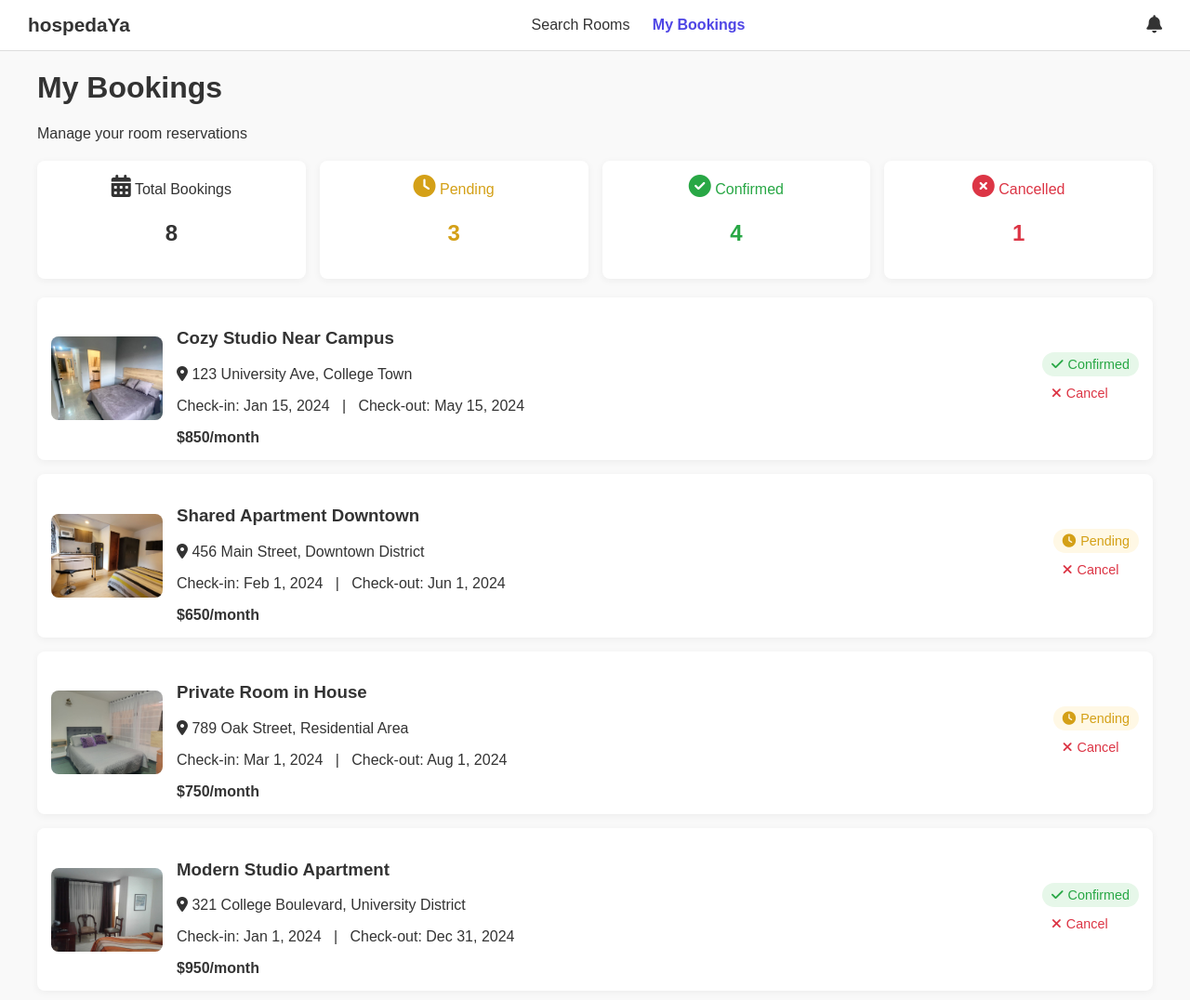
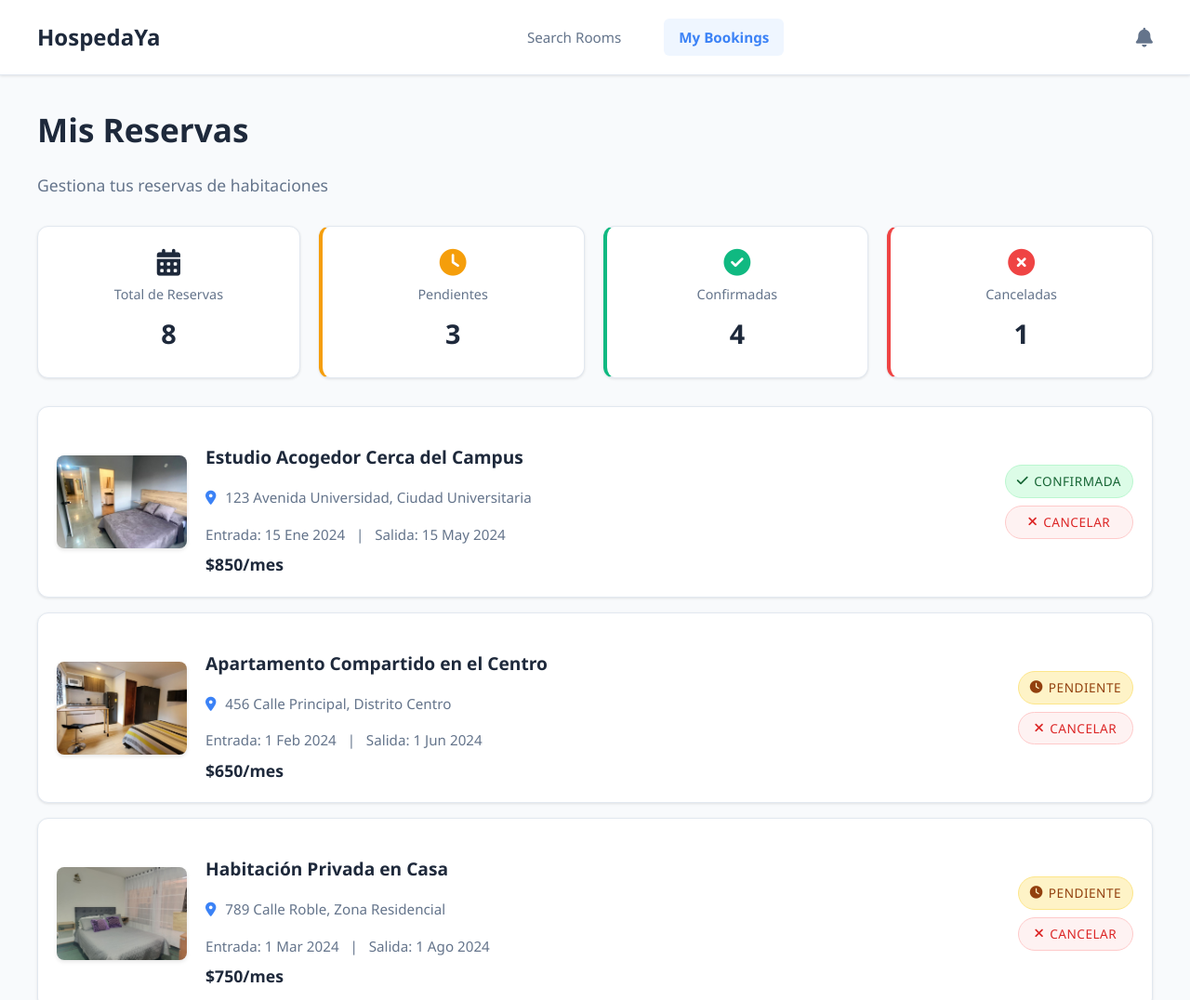
Before and after one commit to JuanVelezDev/Hospeda, a website built with Vite: page Frontend/pages/student-booking/student_booking.html in a window 1280 px wide. Shown: the top 1076 px of the page at 93% size. Built offline with nearby package versions, Linux system fonts and the light colour scheme.

```diff
--- a/Frontend/pages/student-booking/student_booking.css
+++ b/Frontend/pages/student-booking/student_booking.css
@@ -1,160 +1,291 @@
 body {
-    font-family: Arial, sans-serif;
+    font-family: 'Segoe UI', Tahoma, Geneva, Verdana, sans-serif;
     margin: 0;
-    background: #f9f9f9;
-    color: #333;
+    background: #f8fafc;
+    color: #1e293b;
+    line-height: 1.6;
 }
 
 .header {
     display: flex;
     justify-content: space-between;
     align-items: center;
-    padding: 15px 30px;
-    background: #fff;
-    border-bottom: 1px solid #ddd;
+    padding: 20px 40px;
+    background: #ffffff;
+    border-bottom: 1px solid #e2e8f0;
+    box-shadow: 0 1px 3px rgba(0,0,0,0.1);
 }
 
 .header .logo {
-    font-weight: bold;
-    font-size: 1.3rem;
+    font-weight: 700;
+    font-size: 1.5rem;
+    color: #1e293b;
+    font-family: 'Segoe UI', Tahoma, Geneva, Verdana, sans-serif;
+}
+
+.header nav {
+    display: flex;
+    gap: 30px;
 }
 
 .header nav a {
-    margin: 0 10px;
     text-decoration: none;
-    color: #333;
+    color: #64748b;
+    font-weight: 500;
+    font-size: 0.95rem;
+    padding: 8px 16px;
+    border-radius: 6px;
+    transition: all 0.2s ease;
 }
 
 .header nav a.active {
-    font-weight: bold;
-    color: #4F46E5;
+    font-weight: 600;
+    color: #3b82f6;
+    background: #eff6ff;
 }
-.header a:hover{
-    font-weight: bold;
-    color: #4F46E5;
+
+.header nav a:hover {
+    color: #3b82f6;
+    background: #f1f5f9;
+}
+
+.header .icon {
+    font-size: 1.3rem;
+    color: #64748b;
     cursor: pointer;
-}
-.header .icon {
-    font-size: 1.2rem;
 }
 
 .container {
     max-width: 1200px;
-    margin: 20px auto;
-    padding: 0 15px;
+    margin: 30px auto;
+    padding: 0 20px;
+}
+
+.container h1 {
+    font-size: 2.2rem;
+    font-weight: 700;
+    color: #1e293b;
+    margin-bottom: 8px;
+    font-family: 'Segoe UI', Tahoma, Geneva, Verdana, sans-serif;
+}
+
+.container p {
+    font-size: 1.1rem;
+    color: #64748b;
+    margin-bottom: 30px;
+    font-weight: 400;
 }
 
 .stats {
     display: flex;
-    gap: 15px;
-    margin: 20px 0;
+    gap: 20px;
+    margin: 30px 0;
 }
 
 .stat-card {
-    background: #fff;
-    padding: 15px;
-    border-radius: 8px;
+    background: #ffffff;
+    padding: 24px 20px;
+    border-radius: 12px;
     flex: 1;
     text-align: center;
-    box-shadow: 0 2px 8px rgba(0,0,0,0.05);
+    box-shadow: 0 1px 3px rgba(0,0,0,0.1);
+    border: 1px solid #e2e8f0;
+    transition: transform 0.2s ease;
+}
+
+.stat-card:hover {
+    transform: translateY(-2px);
+    box-shadow: 0 4px 12px rgba(0,0,0,0.15);
 }
 
 .stat-card i {
-    font-size: 1.5rem;
-    margin-bottom: 5px;
+    font-size: 1.8rem;
+    margin-bottom: 8px;
+    display: block;
 }
 
-.stat-card.yellow { color: #d4a017; }
-.stat-card.green { color: #28a745; }
-.stat-card.red { color: #dc3545; }
+.stat-card span {
+    font-size: 0.9rem;
+    color: #64748b;
+    font-weight: 500;
+    display: block;
+    margin-bottom: 8px;
+}
+
+.stat-card h2 {
+    font-size: 1.8rem;
+    font-weight: 700;
+    color: #1e293b;
+    margin: 0;
+}
+
+.stat-card.yellow {
+    color: #f59e0b;
+    border-left: 4px solid #f59e0b;
+}
+
+.stat-card.green {
+    color: #10b981;
+    border-left: 4px solid #10b981;
+}
+
+.stat-card.red {
+    color: #ef4444;
+    border-left: 4px solid #ef4444;
+}
 
 .bookings {
     display: flex;
     flex-direction: column;
-    gap: 15px;
+    gap: 16px;
+    margin-top: 30px;
 }
 
 .booking-card {
-    background: #fff;
+    background: #ffffff;
     display: flex;
     align-items: center;
-    padding: 15px;
-    border-radius: 8px;
-    box-shadow: 0 2px 8px rgba(0,0,0,0.05);
-    gap: 15px;
+    padding: 20px;
+    border-radius: 12px;
+    box-shadow: 0 1px 3px rgba(0,0,0,0.1);
+    gap: 20px;
+    border: 1px solid #e2e8f0;
+    transition: all 0.2s ease;
 }
-.booking-card:hover{
-  background: #f1f1f1;
-    box-shadow: 2px 2px 8px rgba(0,0,0,0.05);
-  cursor : pointer;
+
+.booking-card:hover {
+    background: #f8fafc;
+    box-shadow: 0 4px 12px rgba(0,0,0,0.15);
+    transform: translateY(-1px);
 }
+
 .booking-card img {
-    width: 120px;
-    height: 90px;
+    width: 140px;
+    height: 100px;
     border-radius: 8px;
     object-fit: cover;
+    box-shadow: 0 2px 4px rgba(0,0,0,0.1);
 }
 
 .booking-card .info {
     flex: 1;
 }
 
+.booking-card .info h3 {
+    font-size: 1.2rem;
+    font-weight: 600;
+    color: #1e293b;
+    margin-bottom: 8px;
+    font-family: 'Segoe UI', Tahoma, Geneva, Verdana, sans-serif;
+}
+
+.booking-card .info p {
+    font-size: 0.95rem;
+    color: #64748b;
+    margin-bottom: 6px;
+    font-weight: 400;
+}
+
+.booking-card .info p i {
+    color: #3b82f6;
+    margin-right: 6px;
+}
+
+.booking-card .info strong {
+    font-size: 1.1rem;
+    font-weight: 600;
+    color: #1e293b;
+}
+
 .booking-card .status {
     display: flex;
     flex-direction: column;
-    gap: 5px;
+    gap: 8px;
     text-align: right;
+    min-width: 120px;
 }
 
 .booking-card .status span {
-    font-size: 0.9rem;
-    padding: 5px 10px;
+    font-size: 0.85rem;
+    padding: 6px 12px;
     border-radius: 20px;
     display: inline-flex;
     align-items: center;
-    gap: 5px;
+    justify-content: center;
+    gap: 6px;
+    font-weight: 500;
+    text-transform: uppercase;
+    letter-spacing: 0.5px;
 }
 
 .confirmed {
-    background: #e6f7e9;
-    color: #28a745;
+    background: #dcfce7;
+    color: #166534;
+    border: 1px solid #bbf7d0;
 }
 
 .pending {
-    background: #fff8e5;
-    color: #d4a017;
+    background: #fef3c7;
+    color: #92400e;
+    border: 1px solid #fde68a;
 }
 
 .cancel {
-    color: #dc3545;
+    color: #dc2626;
     text-decoration: none;
-    font-weight: normal;
+    font-weight: 500;
+    background: #fef2f2;
+    border: 1px solid #fecaca;
+    transition: all 0.2s ease;
 }
-.cancel:hover{
+
+.cancel:hover {
     color: #ffffff;
-    background-color: #ff4759;
-    font-weight: bold;
+    background-color: #dc2626;
+    border-color: #dc2626;
+    font-weight: 600;
     cursor: pointer;
 }
+
 @media screen and (max-width: 768px) {
+    .header {
+        padding: 15px 20px;
+    }
+
+    .header nav {
+        gap: 15px;
+    }
+
+    .container {
+        padding: 0 15px;
+        margin: 20px auto;
+    }
+
+    .container h1 {
+        font-size: 1.8rem;
+    }
+
     .stats {
         flex-direction: column;
+        gap: 15px;
     }
 
     .booking-card {
         flex-direction: column;
         align-items: flex-start;
         text-align: left;
+        gap: 15px;
     }
 
     .booking-card img {
         width: 100%;
-        height: auto;
+        height: 200px;
     }
 
-    .status {
+    .booking-card .status {
         flex-direction: row;
         justify-content: space-between;
         width: 100%;
+        min-width: auto;
     }
 }
--- a/Frontend/pages/student-booking/student_booking.html
+++ b/Frontend/pages/student-booking/student_booking.html
@@ -3,15 +3,15 @@
 <head>
     <meta charset="UTF-8">
     <meta name="viewport" content="width=device-width, initial-scale=1.0">
-    <title>My Bookings</title>
+    <title>Mis Reservas</title>
     <link rel="stylesheet" href="student_booking.css">
     <link rel="stylesheet" href="https://cdnjs.cloudflare.com/ajax/libs/font-awesome/6.5.0/css/all.min.css">
 </head>
 <body>
     <header class="header">
-        <div class="logo">hospedaYa</div>
+        <div class="logo">HospedaYa</div>
         <nav>
-            <a href="#">Search Rooms</a>
+            <a href="../students-serch/student.html">Search Rooms</a>
             <a href="#" class="active">My Bookings</a>
         </nav>
         <div class="icon">
@@ -20,86 +20,86 @@
     </header>
 
     <main class="container">
-        <h1>My Bookings</h1>
-        <p>Manage your room reservations</p>
+        <h1>Mis Reservas</h1>
+        <p>Gestiona tus reservas de habitaciones</p>
 
         <section class="stats">
             <div class="stat-card">
                 <i class="fas fa-calendar-alt"></i>
-                <span>Total Bookings</span>
+                <span>Total de Reservas</span>
                 <h2>8</h2>
             </div>
             <div class="stat-card yellow">
                 <i class="fas fa-clock"></i>
-                <span>Pending</span>
+                <span>Pendientes</span>
                 <h2>3</h2>
             </div>
             <div class="stat-card green">
                 <i class="fas fa-check-circle"></i>
-                <span>Confirmed</span>
+                <span>Confirmadas</span>
                 <h2>4</h2>
             </div>
             <div class="stat-card red">
                 <i class="fas fa-times-circle"></i>
-                <span>Cancelled</span>
+                <span>Canceladas</span>
                 <h2>1</h2>
             </div>
         </section>
 
         <section class="bookings">
             <div class="booking-card">
-                <img src="../images/student_booking/th.outside1888x823.66ff5f853b76a_infocdn__gal6ipz2hcmkjrdzevxcqoxwykogsy4s0ddyheyljpg.jpg" alt="Room">
+                <img src="../images/student_booking/th.outside1888x823.66ff5f853b76a_infocdn__gal6ipz2hcmkjrdzevxcqoxwykogsy4s0ddyheyljpg.jpg" alt="Habitación">
                 <div class="info">
-                    <h3>Cozy Studio Near Campus</h3>
-                    <p><i class="fas fa-map-marker-alt"></i> 123 University Ave, College Town</p>
-                    <p>Check-in: Jan 15, 2024 &nbsp; | &nbsp; Check-out: May 15, 2024</p>
-                    <strong>$850/month</strong>
+                    <h3>Estudio Acogedor Cerca del Campus</h3>
+                    <p><i class="fas fa-map-marker-alt"></i> 123 Avenida Universidad, Ciudad Universitaria</p>
+                    <p>Entrada: 15 Ene 2024 &nbsp; | &nbsp; Salida: 15 May 2024</p>
+                    <strong>$850/mes</strong>
                 </div>
                 <div class="status">
-                    <span class="confirmed"><i class="fas fa-check"></i> Confirmed</span>
-                    <span class="cancel"><i class="fa-solid fa-xmark"></i> Cancel</span>
+                    <span class="confirmed"><i class="fas fa-check"></i> Confirmada</span>
+                    <span class="cancel"><i class="fa-solid fa-xmark"></i> Cancelar</span>
                 </div>
             </div>
 
             <div class="booking-card">
-                <img src="../images/student_booking/th.outside1888x823.6851b0b880fbe_infocdn__hzw58lrkssuj6ldjmuvo3dic8hm76uuy3ujevm6ojpg.jpg" alt="Room">
+                <img src="../images/student_booking/th.outside1888x823.6851b0b880fbe_infocdn__hzw58lrkssuj6ldjmuvo3dic8hm76uuy3ujevm6ojpg.jpg" alt="Habitación">
                 <div class="info">
-                    <h3>Shared Apartment Downtown</h3>
-                    <p><i class="fas fa-map-marker-alt"></i> 456 Main Street, Downtown District</p>
-                    <p>Check-in: Feb 1, 2024 &nbsp; | &nbsp; Check-out: Jun 1, 2024</p>
-                    <strong>$650/month</strong>
+                    <h3>Apartamento Compartido en el Centro</h3>
+                    <p><i class="fas fa-map-marker-alt"></i> 456 Calle Principal, Distrito Centro</p>
+                    <p>Entrada: 1 Feb 2024 &nbsp; | &nbsp; Salida: 1 Jun 2024</p>
+                    <strong>$650/mes</strong>
                 </div>
                 <div class="status">
-                    <span class="pending"><i class="fas fa-clock"></i> Pending</span>
-                    <span class="cancel"><i class="fa-solid fa-xmark"></i> Cancel</span>
+                    <span class="pending"><i class="fas fa-clock"></i> Pendiente</span>
+                    <span class="cancel"><i class="fa-solid fa-xmark"></i> Cancelar</span>
                 </div>
             </div>
 
             <div class="booking-card">
-                <img src="../images/student_booking/th.outside1888x823.6876f9ad08258_infocdn__uwmqfhlq5i5qcmvuhsvzd3shwercvusw0nczgwdojpg.jpg" alt="Room">
+                <img src="../images/student_booking/th.outside1888x823.6876f9ad08258_infocdn__uwmqfhlq5i5qcmvuhsvzd3shwercvusw0nczgwdojpg.jpg" alt="Habitación">
                 <div class="info">
-                    <h3>Private Room in House</h3>
-                    <p><i class="fas fa-map-marker-alt"></i> 789 Oak Street, Residential Area</p>
-                    <p>Check-in: Mar 1, 2024 &nbsp; | &nbsp; Check-out: Aug 1, 2024</p>
-                    <strong>$750/month</strong>
+                    <h3>Habitación Privada en Casa</h3>
+                    <p><i class="fas fa-map-marker-alt"></i> 789 Calle Roble, Zona Residencial</p>
+                    <p>Entrada: 1 Mar 2024 &nbsp; | &nbsp; Salida: 1 Ago 2024</p>
+                    <strong>$750/mes</strong>
                 </div>
                 <div class="status">
-                    <span class="pending"><i class="fas fa-clock"></i> Pending</span>
-                    <span class="cancel"><i class="fa-solid fa-xmark"></i> Cancel</span>
+                    <span class="pending"><i class="fas fa-clock"></i> Pendiente</span>
+                    <span class="cancel"><i class="fa-solid fa-xmark"></i> Cancelar</span>
                 </div>
             </div>
 
             <div class="booking-card">
-                <img src="../images/student_booking/th.outside1888x823.689f6679154bb_infocdn__nrwxtaka9uyb2hlkpzw6hlqnxkr62ewsgp984to0jpg.jpg" alt="Room">
+                <img src="../images/student_booking/th.outside1888x823.689f6679154bb_infocdn__nrwxtaka9uyb2hlkpzw6hlqnxkr62ewsgp984to0jpg.jpg" alt="Habitación">
                 <div class="info">
-                    <h3>Modern Studio Apartment</h3>
-                    <p><i class="fas fa-map-marker-alt"></i> 321 College Boulevard, University District</p>
-                    <p>Check-in: Jan 1, 2024 &nbsp; | &nbsp; Check-out: Dec 31, 2024</p>
-                    <strong>$950/month</strong>
+                    <h3>Apartamento Estudio Moderno</h3>
+                    <p><i class="fas fa-map-marker-alt"></i> 321 Bulevar Universitario, Distrito Universitario</p>
+                    <p>Entrada: 1 Ene 2024 &nbsp; | &nbsp; Salida: 31 Dic 2024</p>
+                    <strong>$950/mes</strong>
                 </div>
                 <div class="status">
-                    <span class="confirmed"><i class="fas fa-check"></i> Confirmed</span>
-                    <span class="cancel"><i class="fa-solid fa-xmark"></i> Cancel</span>
+                    <span class="confirmed"><i class="fas fa-check"></i> Confirmada</span>
+                    <span class="cancel"><i class="fa-solid fa-xmark"></i> Cancelar</span>
                 </div>
             </div>
         </section>
```
Also changed, not shown: Frontend/pages/students-serch/student.html (+3 -3 lines).
